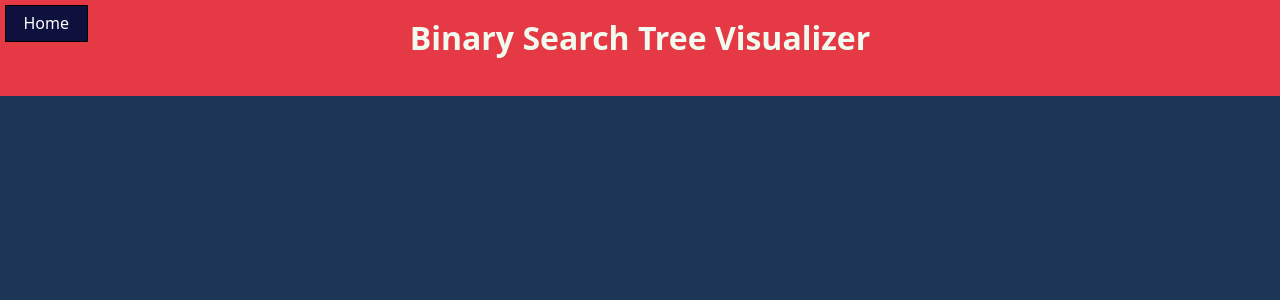
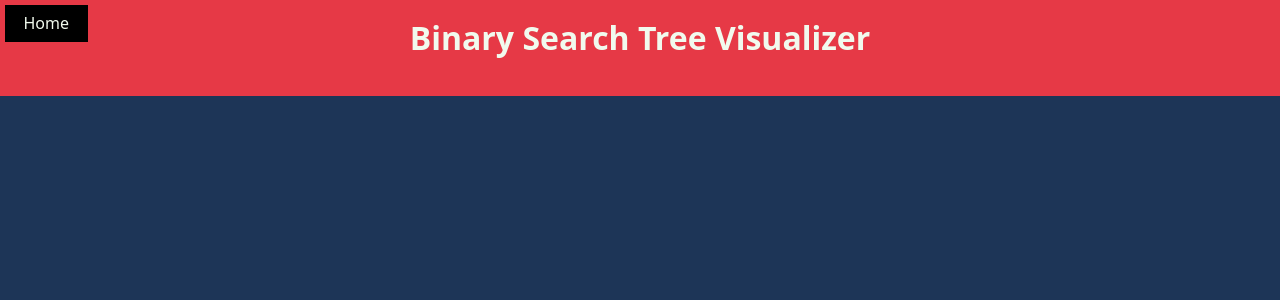
Before and after one commit to rogerb5/data-structure-visualizer, a PHP site: page /binarytree.html in a window 1280 px wide, with the pointer over the restyled element. Shown: the top 300 px of the page. Run offline with PHP 8.4, Linux system fonts and the light colour scheme.

Commit message:
change color of button

```diff
--- a/css/binarytree.css
+++ b/css/binarytree.css
@@ -32,8 +32,8 @@ a.home-button {
 
 a.home-button:hover {
     cursor: pointer;
-    color: white;
-    background-color: #0E103D;
+    color: #f1faee;
+    background-color: black;
 }
 
 body {
```
